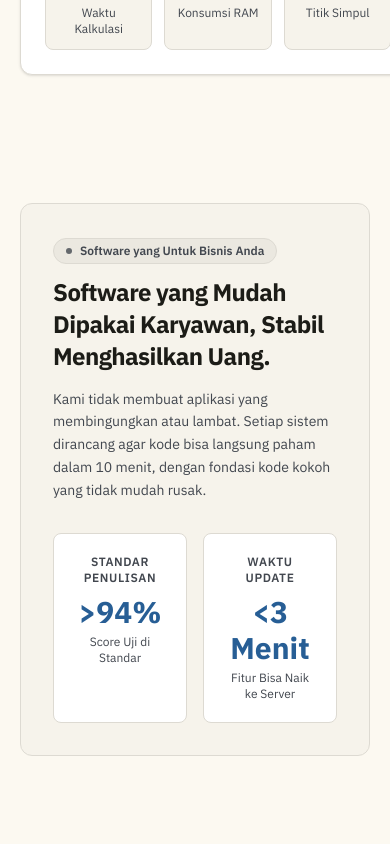
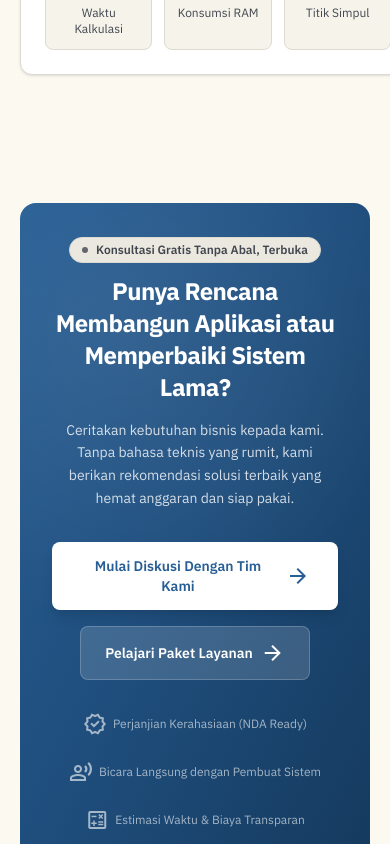
Before and after one commit to skynowayhome/our_porto, a Next.js app: page /portofolio in a window 390 px wide. Shown: the part 4740-5584 px from the top of the page. Built offline with nearby package versions, Linux system fonts and the light colour scheme.

Commit message:
Simpan perubahan lokal

```diff
--- a/src/app/portofolio/page.tsx
+++ b/src/app/portofolio/page.tsx
@@ -210,53 +210,6 @@ export default function PortofolioPage() {
         ))}
       </section>
 
-      {/* ===== SECTION: STABILITY ===== */}
-      <section className="max-w-container mx-auto px-5 sm:px-8 py-16">
-        <FadeInView>
-          <div className="rounded-xl bg-surface-container-low border border-surface-dim p-8 sm:p-12">
-            <div className="grid grid-cols-1 lg:grid-cols-12 gap-8 items-center">
-              <div className="lg:col-span-7">
-                <SectionBadge label="Software yang Untuk Bisnis Anda" variant="neutral" />
-                <h2 className="font-headline text-2xl sm:text-3xl text-on-surface font-bold tracking-tight mb-4">
-                  Software yang Mudah Dipakai Karyawan, Stabil Menghasilkan Uang.
-                </h2>
-                <p className="text-on-surface-variant text-sm sm:text-base leading-relaxed">
-                  Kami tidak membuat aplikasi yang membingungkan atau lambat. Setiap
-                  sistem dirancang agar kode bisa langsung paham dalam 10 menit,
-                  dengan fondasi kode kokoh yang tidak mudah rusak.
-                </p>
-              </div>
-              <div className="lg:col-span-5">
-                <div className="grid grid-cols-2 gap-4">
-                  <div className="text-center p-5 rounded-lg bg-surface-container-lowest border border-surface-dim">
-                    <div className="text-xs font-semibold text-on-surface-variant uppercase tracking-wider mb-2">
-                      Standar Penulisan
-                    </div>
-                    <div className="font-headline text-3xl font-bold text-primary">
-                      &gt;94%
-                    </div>
-                    <div className="text-xs text-on-surface-variant mt-1">
-                      Score Uji di Standar
-                    </div>
-                  </div>
-                  <div className="text-center p-5 rounded-lg bg-surface-container-lowest border border-surface-dim">
-                    <div className="text-xs font-semibold text-on-surface-variant uppercase tracking-wider mb-2">
-                      Waktu Update
-                    </div>
-                    <div className="font-headline text-3xl font-bold text-primary">
-                      &lt;3 Menit
-                    </div>
-                    <div className="text-xs text-on-surface-variant mt-1">
-                      Fitur Bisa Naik ke Server
-                    </div>
-                  </div>
-                </div>
-              </div>
-            </div>
-          </div>
-        </FadeInView>
-      </section>
-
       {/* ===== BOTTOM CTA ===== */}
       <section className="max-w-container mx-auto px-5 sm:px-8 py-16">
         <FadeInView>
```
Also changed, not shown: 1 other file (tests, documents, lock files or other folders).
